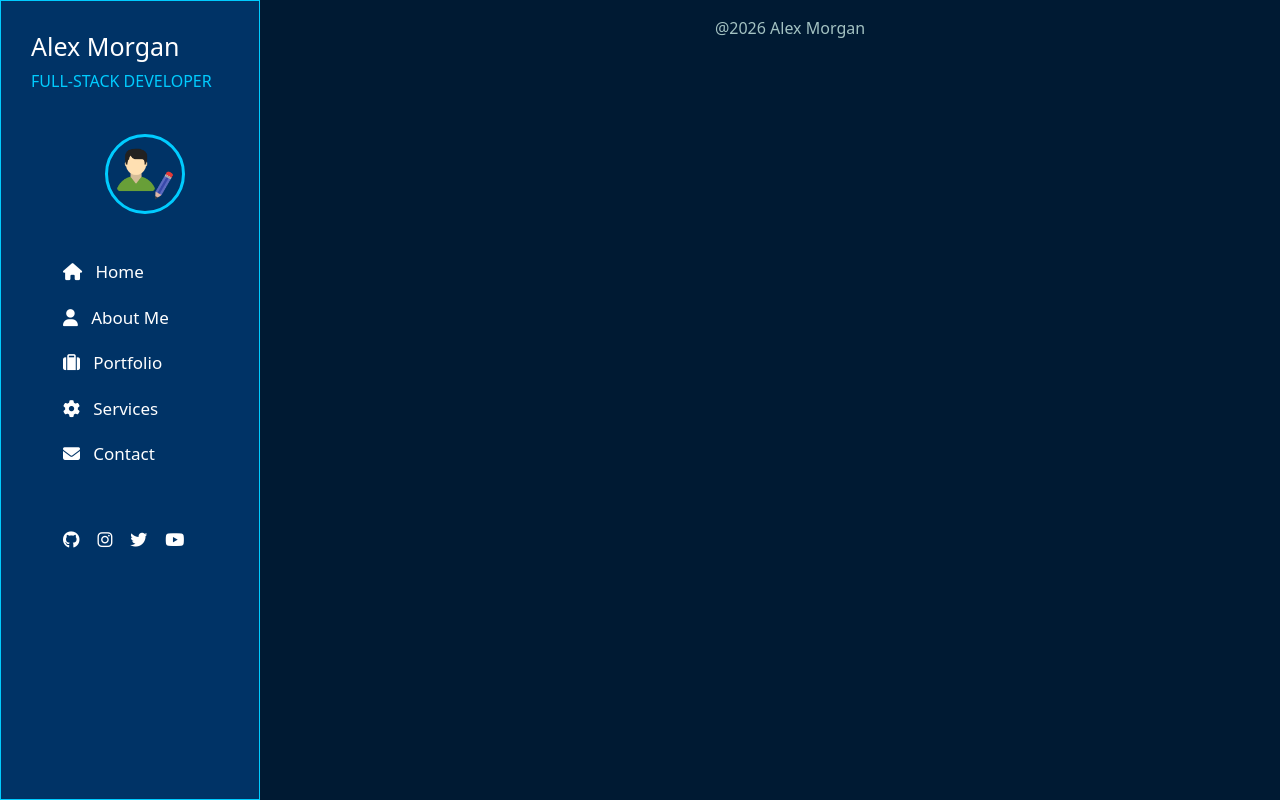
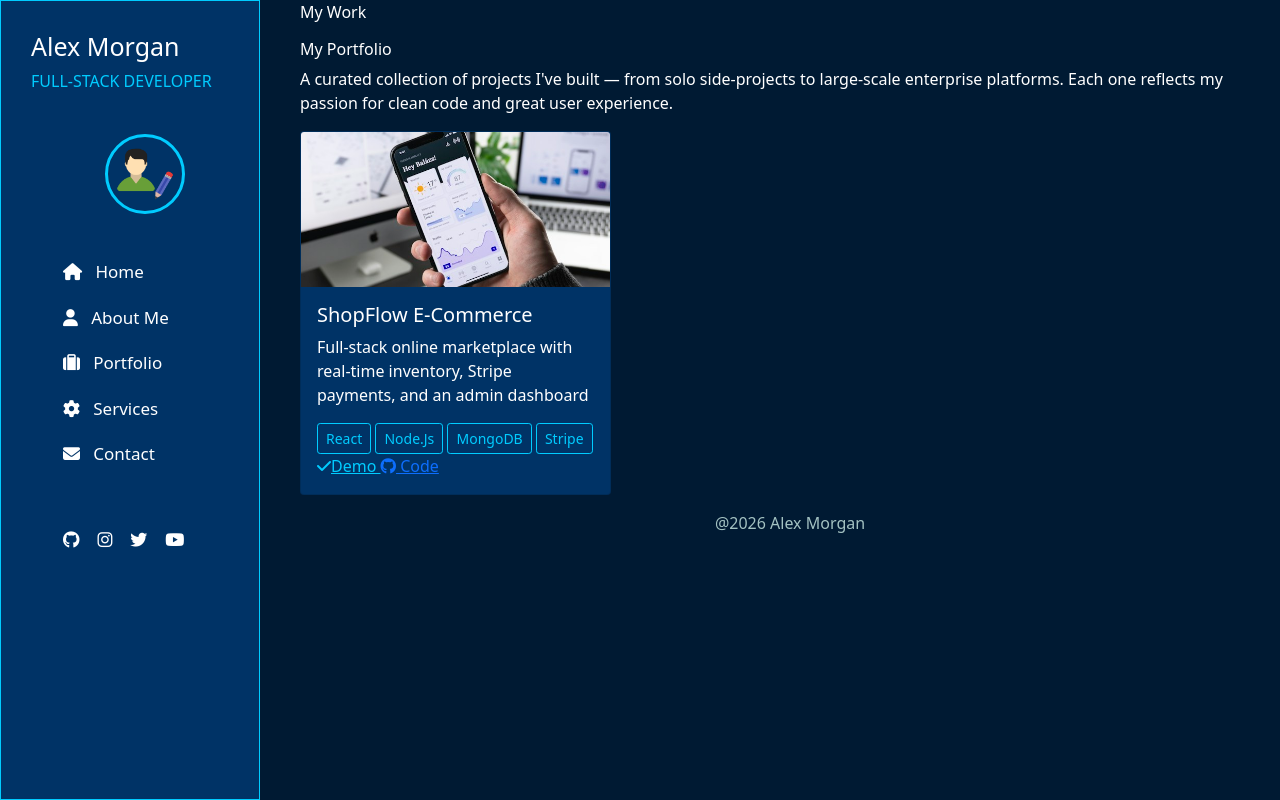
Before and after one commit to nyachomo/nyachomo_profile, a plain HTML site: page portfolio.html in a window 1280 px wide. Drawn offline with nearby package versions, Linux system fonts and the light colour scheme.

Commit message:
Creating portfolio page

```diff
--- a/css/style.css
+++ b/css/style.css
@@ -163,6 +163,31 @@ body{
 /*END OF ABOUT PAGE */
 
 
+/*PORTFOLIO PAGE */
+
+.my-work-card{
+    background-color: var(--light-blue-color);
+}
+
+.card-btn{
+   border: 1px solid var(--cyan-color);
+   color: var(--cyan-color);
+}
+
+.card-btn:hover{
+    background-color: var(--light-blue-color);
+    border: 1px solid var(--cyan-color);
+    color:var(--cyan-color)
+}
+
+.demo{
+    color: var(--cyan-color);
+
+}
+
+
+/*END OF PORTFOLIO PAGE */
+
 
 
 
--- a/portfolio.html
+++ b/portfolio.html
@@ -95,7 +95,49 @@
             <div class="main-body">
 
 
+                <section class="my-work">
+                    <p>My Work</p>
+                    <h6>My Portfolio</h6>
+                    <p>
+                        A curated collection of projects I've built — from solo side-projects to large-scale enterprise platforms.
+                        Each one reflects my passion for clean code and great user experience.
+                    </p>
+                </section>
 
+                <section class="my-work-section">
+                    <div class="row">
+                        <div class="col-sm-4">
+                            <div class="card my-work-card">
+                                <img src="images/card_image_1.jfif" class="card-img-top">
+                                <div class="card-body">
+                                    <h5 class="card-title">ShopFlow E-Commerce</h5>
+                                    <p>
+                                        Full-stack online marketplace with real-time inventory, Stripe payments, and an admin dashboard
+                                    </p>
+                                    <button class="btn btn-sm card-btn"> React</button>
+                                    <button class="btn btn-sm card-btn"> Node.Js</button>
+                                    <button class="btn btn-sm card-btn"> MongoDB</button>
+                                    <button class="btn btn-sm card-btn"> Stripe</button>
+
+                                    <div class="demo-and-code-link">
+
+                                                    <a href="#" class="demo">
+                                                        <i class="fa-solid fa-check"></i>Demo
+                                                    </a>
+
+                                                    <a href="#" class="code">
+                                                        <i class="fa-brands fa-github"></i> Code
+                                                    </a>
+
+                                        </ul>
+                                    </div>
+                                </div>
+                            </div>
+                        </div>
+                        <div class="col-sm-4"></div>
+                        <div class="col-sm-4"></div>
+                    </div>
+                </section>
 
                 <section class="footer">
                     <div class="row">
```
Also changed, not shown: images/card_image_1.jfif (added).
